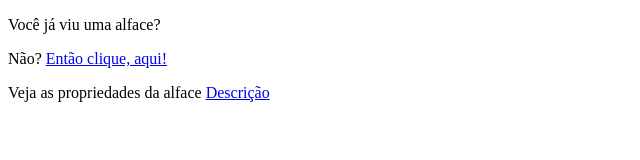
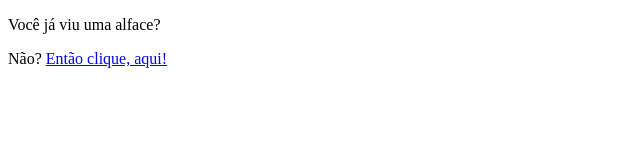
Before and after one commit to FabianoTaguchi/alfaces, a plain HTML site: page index.html in a window 1280 px wide. Shown: the whole page, without its empty margins (0-640 px from the left). Drawn offline with Linux system fonts and the light colour scheme.

Commit message:
Alteração no index

```diff
--- a/index.html
+++ b/index.html
@@ -9,6 +9,6 @@
     <p >Você já viu uma alface?</p>
     <p > Não? <a href="./imagem.html"> Então clique, aqui!</a></p>
 
-    <p>Veja as propriedades da alface <a href="./descricao.html"> Descrição</a></p>
+
 </body>
 </html>
```
